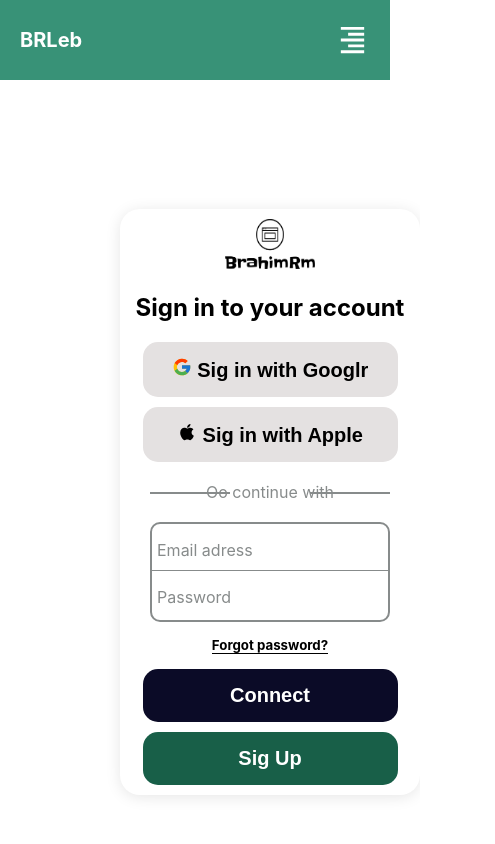
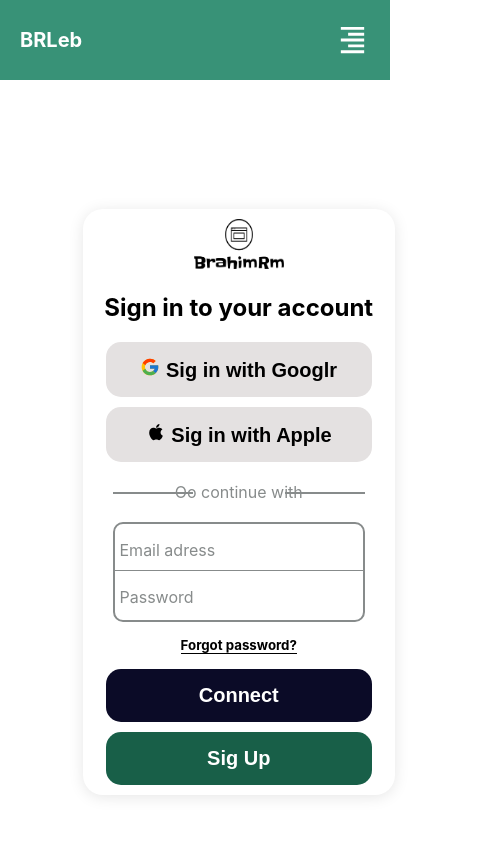
Before and after one commit to BrahimRemaigui/Library_project, a React (Create React App) app: page /login in a window 390 px wide. Shown: the top 844 px of the page, 495 px wide, since content can reach past the window. Built offline with nearby package versions, Linux system fonts and the light colour scheme; the HTML template or start-up script is replaced by a standard one.

Commit message:
Update SigIn.css

```diff
--- a/src/SigIn.css
+++ b/src/SigIn.css
@@ -47,10 +47,19 @@
 @media(max-width:776px)
 {
     .creat_log{
-        width: 450px;
+        width: 500px;
         border-radius: 20px;
+        margin-right: 100px;
+        height: fit-content;
     }
 }
+@media(max-height:400px)
+{
+    .creat_log{
+        display: none;
+    }
+}
+
 .fo-log{
     width: 50%;
     z-index: 1;
```
